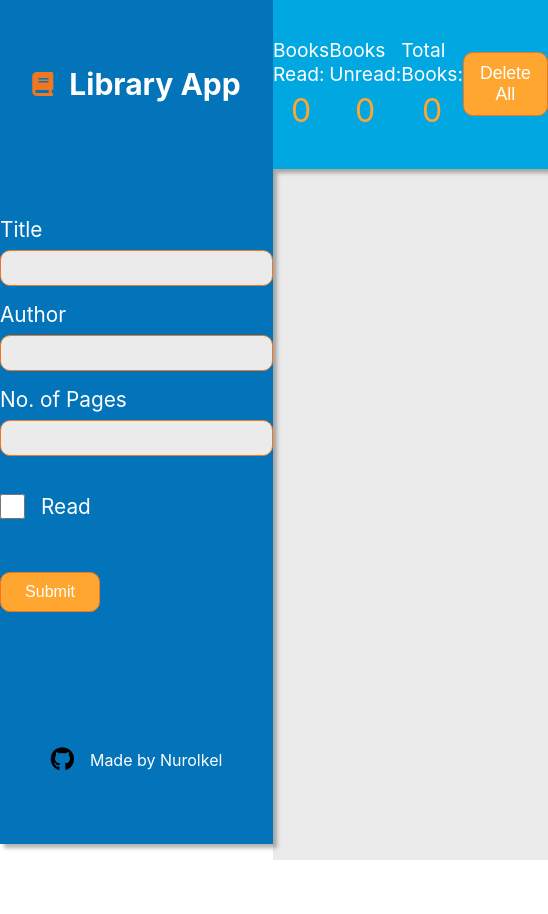
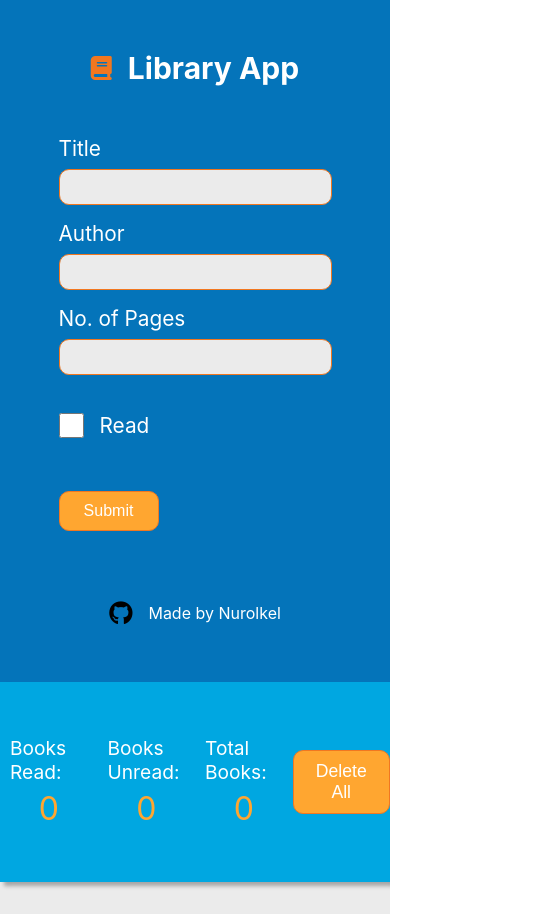
Before and after one commit to nurolkel/library-app, a plain HTML site: page index.html in a window 390 px wide. Shown: the whole page, 548 px wide, since content can reach past the window. Before the commit the page ends 860 px from the top, so only its background shows below. Drawn offline with Linux system fonts and the light colour scheme.

Commit message:
Added Mobile

```diff
--- a/index.css
+++ b/index.css
@@ -8,9 +8,12 @@
     --white: #fff;
 }
 
-* {
+*,
+*::before,
+*::after {
     margin: 0;
     padding: 0;
+    box-sizing: border-box;
 }
 
 body {
@@ -21,25 +24,37 @@ body {
     grid-template-columns: 1fr 3fr;
 }
 
+@media (max-width: 768px) {
+    body {
+        grid-template-columns: 1fr;
+    }
+
+}
+
 .sidebar {
     background-color: var(--fblue);
-    display: grid;
-    grid-template-rows: 1fr 3fr 1fr;
-    align-items: center;
-    justify-items: center;
+
     position: relative;
     z-index: 5;
     box-shadow: 4px 4px 4px rgba(0,0,0,0.3);
 }
 
-.sidebar .heading {
+.sidebar .sidebar-container {
+    max-height: 900px;
+    display: grid;
+    grid-template-rows: 1fr 3fr 1fr;
+    align-items: center;
+    justify-items: center;
+}
+
+.sidebar-container .heading {
     display: grid;
     grid-template-columns: auto 1fr;
     align-items: center;
     gap: 1rem;
 }
 
-.sidebar .heading h1 {
+.sidebar-container .heading h1 {
     color: var(--white);
 }
 
@@ -48,7 +63,7 @@ body {
     color: var(--vorange);
 }
 
-.sidebar .form {
+.sidebar-container .form {
     display: grid;
     grid-template-columns: 1fr;
     grid-template-rows: repeat(5,1fr);
@@ -120,7 +135,7 @@ body {
     accent-color: var(--vorange);
 }
 
-.sidebar .footer {
+.sidebar-container .footer {
     display: grid;
     grid-template-columns: auto 1fr;
     gap: 1rem;
@@ -140,9 +155,11 @@ body {
 
 .main-content {
     display: grid;
-    grid-template-rows: 1fr 4fr;
+    grid-template-rows: 200px 1fr;
     align-items: center;
 }
+
+
 
 .main-content .book-header {
     background-color: var(--vblue);
@@ -157,16 +174,14 @@ body {
 
 }
 
-.book-header p {
-    font-size: 1rem;
-    color: var(--white);
-}
 
 .book-header p   {
     display: flex;
     flex-direction: column;
     align-items:center;
     font-size: 1.2rem;
+    color: var(--white);
+    padding-inline: 10px;
 }
 
 .book-header p span {
--- a/index.html
+++ b/index.html
@@ -11,6 +11,7 @@
     <body>
 
         <div class="sidebar">
+            <div class="sidebar-container">
                 <div class="heading">
                     <i class="fa-solid fa-book"></i>
                     <h1>Library App</h1>
@@ -37,6 +38,7 @@
                 <div class="footer">
                     <a href="https://github.com/nurolkel"><i class="fa-brands fa-github"></i></a>
                     <p>Made by Nurolkel</p>
+                </div>
             </div>
         </div>
         <div class="main-content">
```
Also changed, not shown: app.js (+3 -5 lines). Lines whose indentation alone changed are shown as unchanged.
